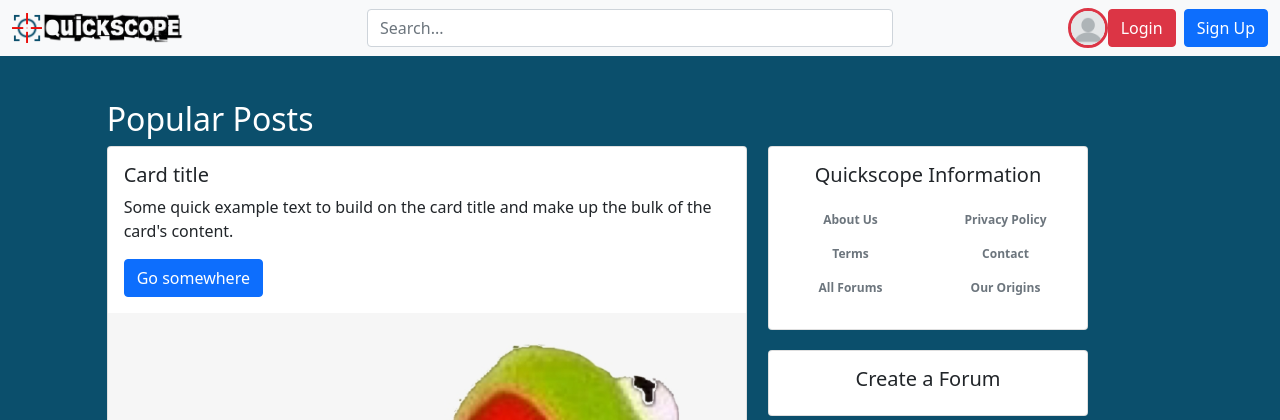
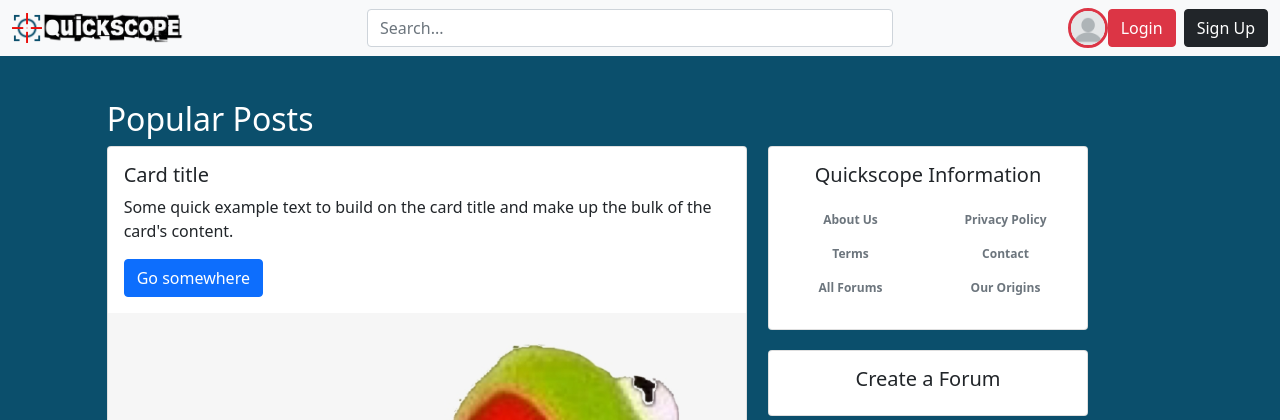
Before and after one commit to sunipan/quickscope, a PHP site: page /home.php in a window 1280 px wide. Shown: the top 420 px of the page. Run offline with PHP 8.4, Linux system fonts and the light colour scheme.

Commit message:
changed sign up button colour

```diff
--- a/src/client/app.php
+++ b/src/client/app.php
@@ -75,8 +75,8 @@
               Login
             </button>
           </a>
-          <a href="#" class="d-none d-lg-flex text-decoration-none text-primary">
-            <button class="btn btn-primary">
+          <a href="#" class="d-none d-lg-flex text-decoration-none text-white">
+            <button class="btn btn-dark">
               Sign Up
             </button>
           </a>
```
